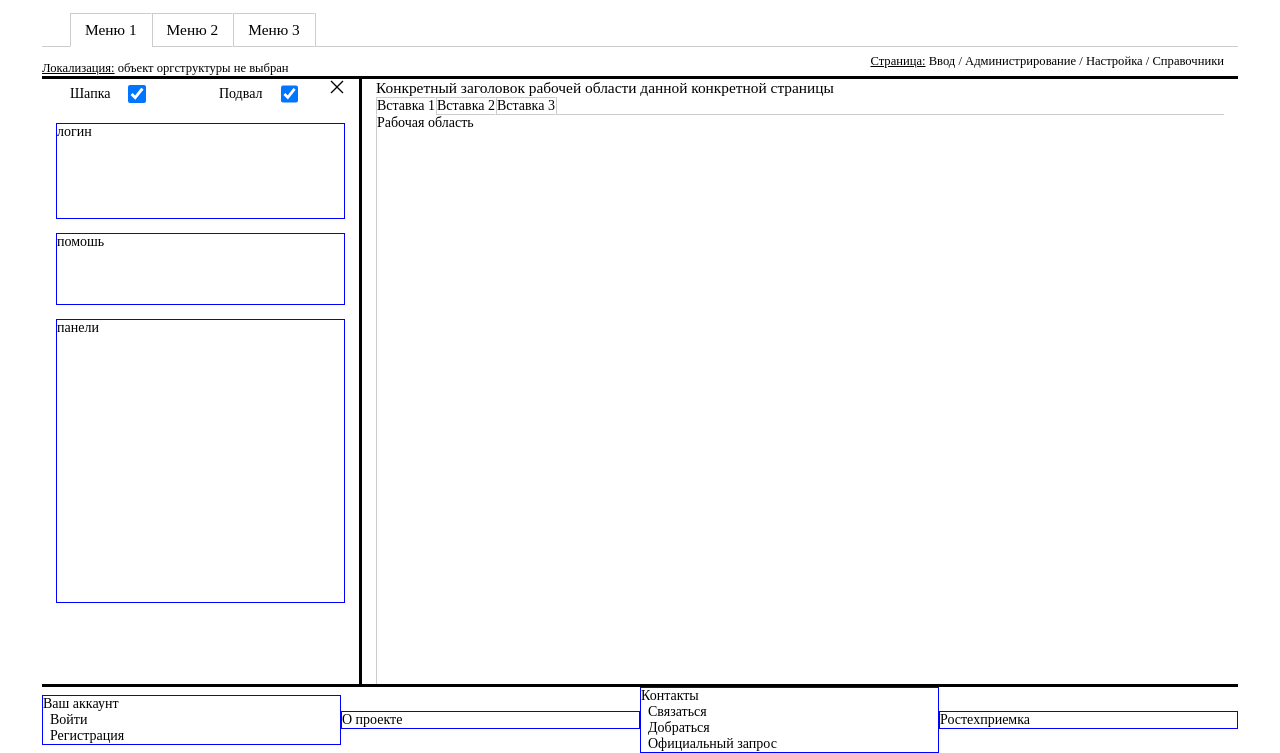
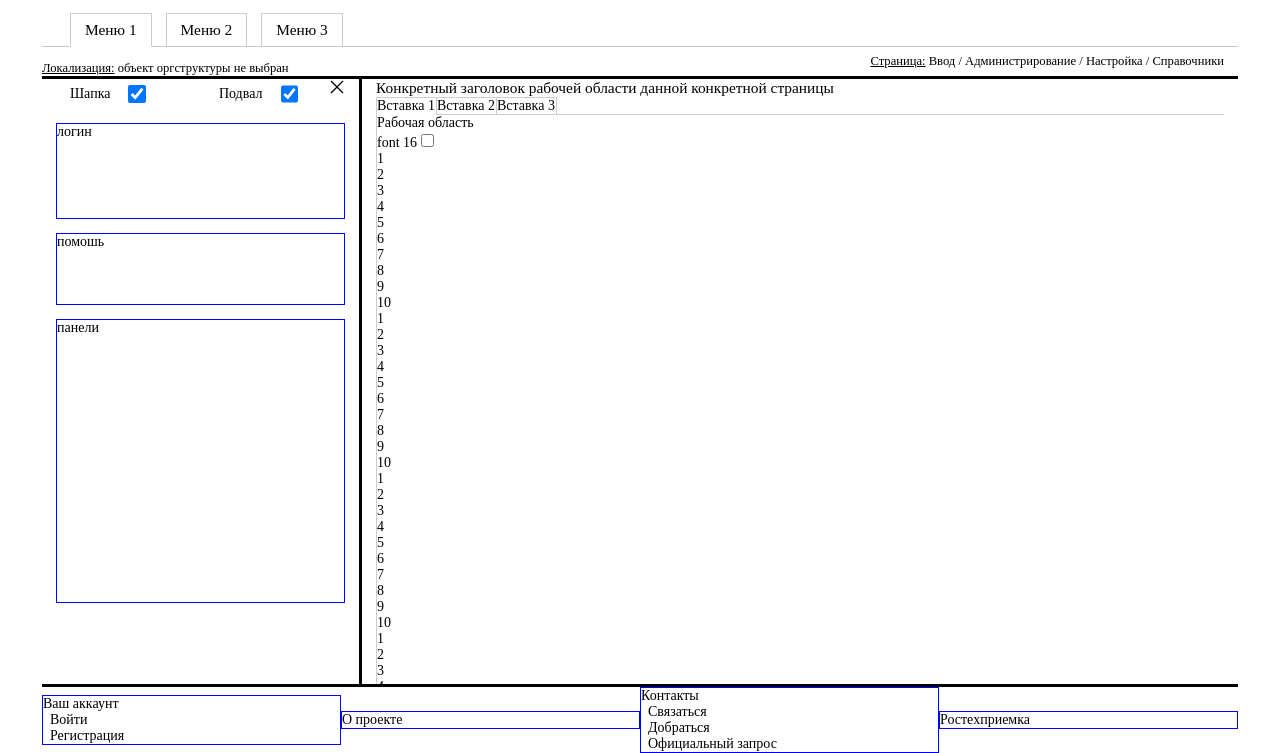
Before and after one commit to brs1977/docker-nginx-postgres-uvicorn, a plain HTML site: page nginx/static/page.html in a window 1280 px wide. Shown: the part 47-800 px from the top of the page. Drawn offline with Linux system fonts and the light colour scheme.

Commit message:
nginx: changed page styles

```diff
--- a/nginx/static/page.html
+++ b/nginx/static/page.html
@@ -9,8 +9,11 @@
     * {
         box-sizing: border-box;;
     }
+    :root {
+        --font-size: 14px;
+    }
     html {
-        font-size: 14px;
+        font-size: var(--font-size);
     }
     body {
         margin: 0;
@@ -76,19 +79,22 @@
     }
     .caption-menu-item {
         border: 1px solid #ccc;
-        border-right-color: transparent;
+        /* border-right-color: transparent; */
         padding: 0.5rem 1rem;
         font-size: 1.1rem;
     }
-    .caption-menu-item-active {
+    .caption-menu-space {
+        width: 1rem;
+        border-bottom: 1px solid #ccc;
+    }
+    .caption-menu-active {
         border-bottom-color: transparent;
     }
-    .caption-menu-item-last {
+    .caption-menu-last {
         flex-grow: 1;
-        border-left: 1px solid #ccc;
         border-bottom: 1px solid #ccc;
     }
-    .caption-menu-item-first {
+    .caption-menu-first {
         border-bottom: 1px solid #ccc;
         width: 2rem;
     }
@@ -267,11 +273,13 @@
         <div class="page-caption page-caption-show">
             <div class="caption">
                 <div class="caption-menu">
-                    <div class="caption-menu-item-first"></div>
-                    <div class="caption-menu-item caption-menu-item-active">Меню 1</div>
+                    <div class="caption-menu-first"></div>
+                    <div class="caption-menu-item caption-menu-active">Меню 1</div>
+                    <div class="caption-menu-space"></div>
                     <div class="caption-menu-item">Меню 2</div>
+                    <div class="caption-menu-space"></div>
                     <div class="caption-menu-item">Меню 3</div>
-                    <div class="caption-menu-item-last"></div>
+                    <div class="caption-menu-last"></div>
                 </div>
                 <div class="caption-items">
                     <div class="caption-item caption-item-org">
@@ -317,6 +325,49 @@
                     </div>
                     <div class="workspace-data">
                         Рабочая область
+                        <div>
+                        <label>font 16<input id="x" type="checkbox"></label>
+                        </div>
+                        <div>1</div>
+                        <div>2</div>
+                        <div>3</div>
+                        <div>4</div>
+                        <div>5</div>
+                        <div>6</div>
+                        <div>7</div>
+                        <div>8</div>
+                        <div>9</div>
+                        <div>10</div>
+                        <div>1</div>
+                        <div>2</div>
+                        <div>3</div>
+                        <div>4</div>
+                        <div>5</div>
+                        <div>6</div>
+                        <div>7</div>
+                        <div>8</div>
+                        <div>9</div>
+                        <div>10</div>
+                        <div>1</div>
+                        <div>2</div>
+                        <div>3</div>
+                        <div>4</div>
+                        <div>5</div>
+                        <div>6</div>
+                        <div>7</div>
+                        <div>8</div>
+                        <div>9</div>
+                        <div>10</div>
+                        <div>1</div>
+                        <div>2</div>
+                        <div>3</div>
+                        <div>4</div>
+                        <div>5</div>
+                        <div>6</div>
+                        <div>7</div>
+                        <div>8</div>
+                        <div>9</div>
+                        <div>10</div>
                     </div>
                 </div>
             </div>
@@ -366,6 +417,12 @@
         })
         caption_checkbox.checked = true
         footer_checkbox.checked = true
+        document.getElementById('x').addEventListener('change', (e) => {
+            console.log('change')
+            const font_size = (e.target.checked) ? '16px' : '14px'
+            console.log('change',font_size)
+            document.documentElement.style.setProperty('--font-size', font_size);
+        })
     </script>
 </body>
 </html>
```
